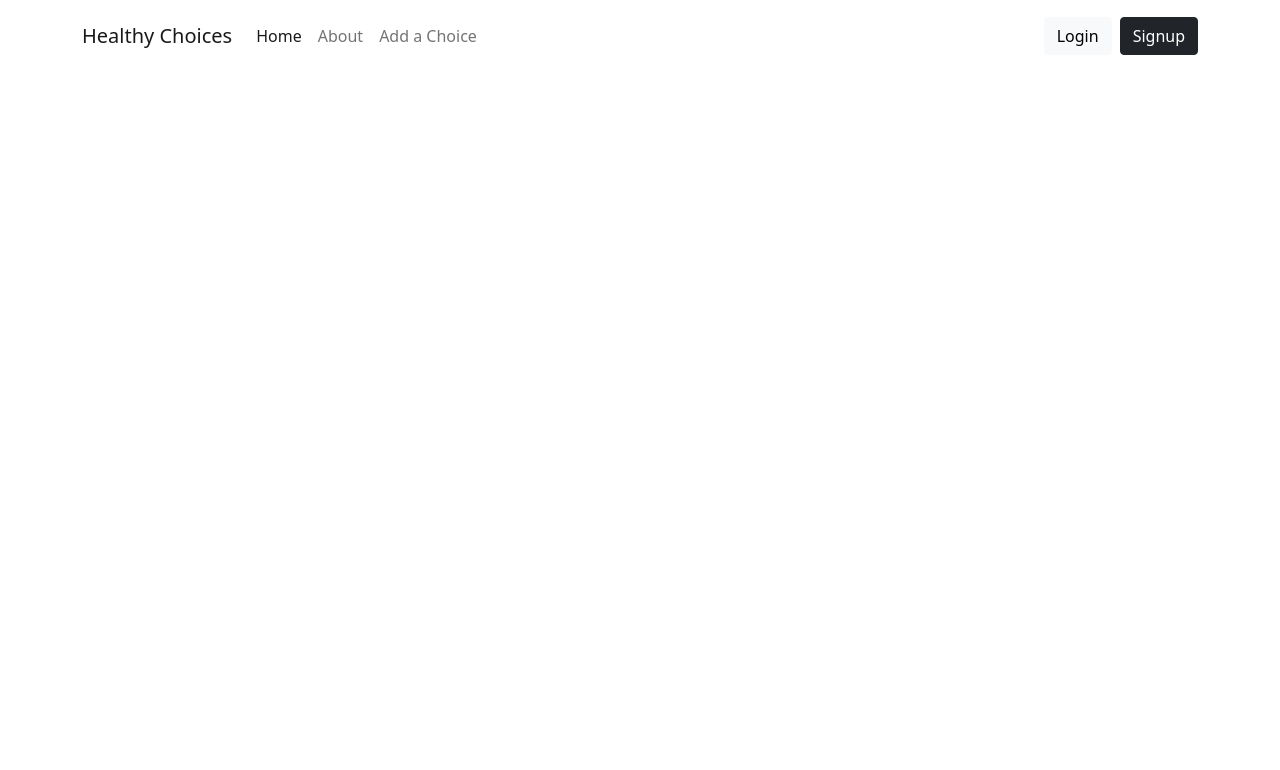
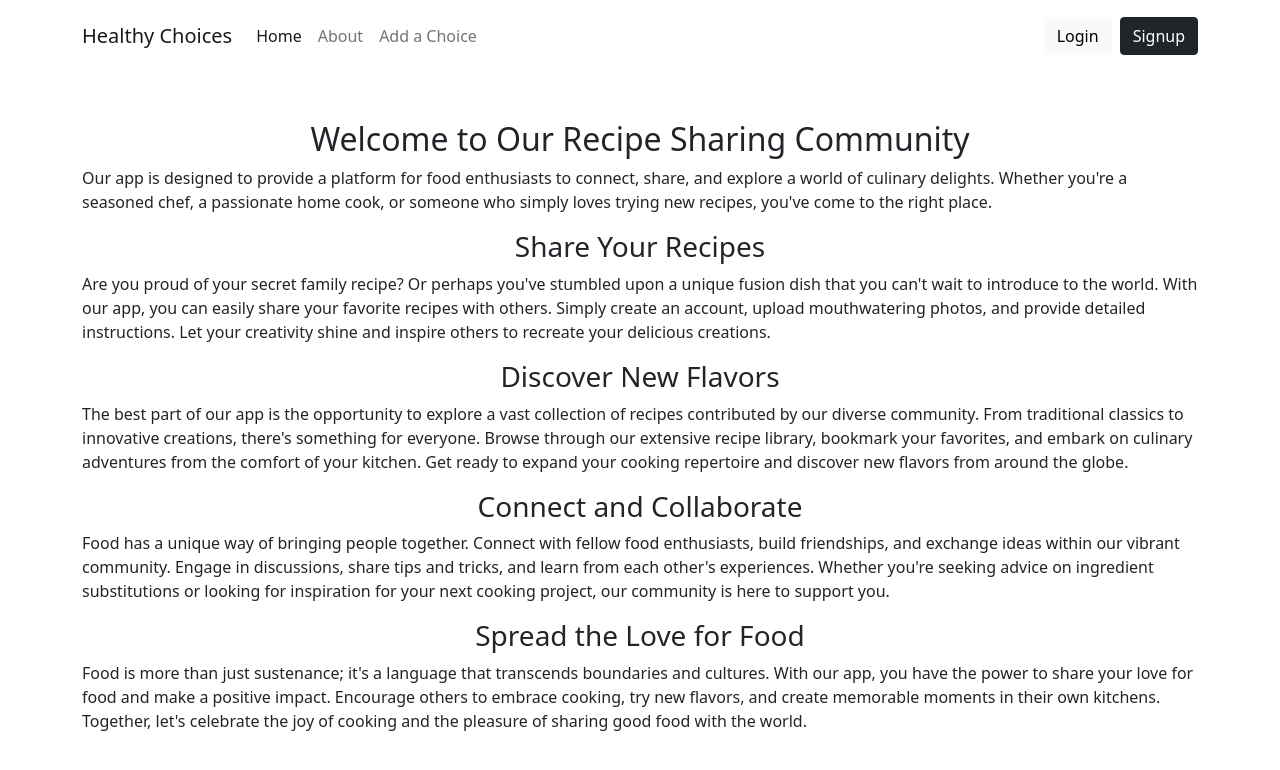
Before and after one commit to leverh/django4, a Django app: page /about/ in a window 1280 px wide. Shown: the top 770 px of the page. Run offline with Django 3.2, Linux system fonts and the light colour scheme.

Commit message:
Add text to about.html

```diff
--- a/templates/about.html
+++ b/templates/about.html
@@ -1,5 +1,44 @@
 {% extends "base.html" %}
 
-<div class="about-cont">
+{% block content %}
+<div class="about-cont container mt-5 d-flex flex-column align-items-center">
+
 <h2>Welcome to Our Recipe Sharing Community</h2>
+<p>Our app is designed to provide a platform for food enthusiasts to connect,
+    share, and explore a world of culinary delights. Whether you're a seasoned chef,
+    a passionate home cook, or someone who simply loves trying new recipes, you've come to the right place.</p>
+
+<h3>Share Your Recipes</h3>
+<p>Are you proud of your secret family recipe?
+    Or perhaps you've stumbled upon a unique fusion dish that you can't wait to
+    introduce to the world. With our app, you can easily share your favorite
+    recipes with others. Simply create an account, upload mouthwatering photos,
+    and provide detailed instructions. Let your creativity shine and inspire others
+    to recreate your delicious creations.</p>
+
+<h3>Discover New Flavors</h3>
+<p>The best part of our app is the opportunity to explore a vast collection of recipes
+    contributed by our diverse community. From traditional classics to innovative creations,
+    there's something for everyone. Browse through our extensive recipe library,
+    bookmark your favorites, and embark on culinary adventures from the comfort of your kitchen.
+    Get ready to expand your cooking repertoire and discover new flavors from around the globe.</p>
+
+
+<h3>Connect and Collaborate</h3>
+<p>Food has a unique way of bringing people together.
+    Connect with fellow food enthusiasts, build friendships,
+    and exchange ideas within our vibrant community.
+    Engage in discussions, share tips and tricks, and learn from
+    each other's experiences. Whether you're seeking advice on ingredient
+    substitutions or looking for inspiration for your next cooking project,
+    our community is here to support you.</p>
+
+<h3>Spread the Love for Food</h3>
+<p>Food is more than just sustenance; it's a language that transcends boundaries and cultures.
+    With our app, you have the power to share your love for food and make a positive impact.
+    Encourage others to embrace cooking, try new flavors, and create memorable moments in their
+    own kitchens. Together, let's celebrate the joy of cooking and the pleasure of sharing good
+    food with the world.</p>
+
 </div>
+{% endblock %}
```
